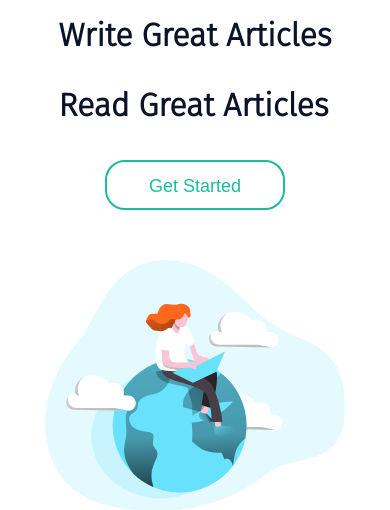
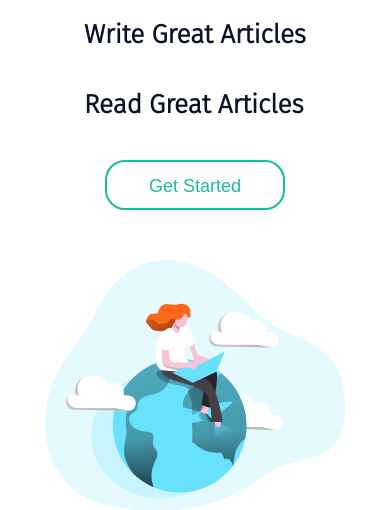
Before and after one commit to Program-radar/blog, a Django app: page / in a window 390 px wide. Shown: the part 80-590 px from the top of the page. Run offline with Django 3.2, Linux system fonts and the light colour scheme.

Commit message:
fix main page header responsive design

```diff
--- a/static/index/main.css
+++ b/static/index/main.css
@@ -13,6 +13,11 @@
     color: #0b132a;
     line-height: 70px;
     text-transform: capitalize;
+}
+@media only screen and (max-width: 450px) {
+    .header_writing {
+        font-size: 13px;
+    }
 }
 .get_started button {
     width: 180px;
@@ -31,3 +36,18 @@
     max-width: 100%;
     max-height: 100%;
 }
+@media only screen and (max-width: 800px) {
+    .row {
+        flex-direction: column;
+    }
+    .col-2 {
+        width: 70%;
+    }
+}
+
+@media only screen and (min-width: 800px) {
+    .main .header_svg {
+        width: 85%;
+        height: 85%;
+    }
+}
```
